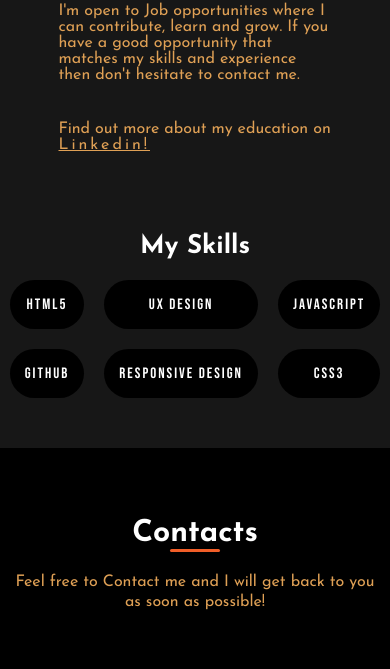
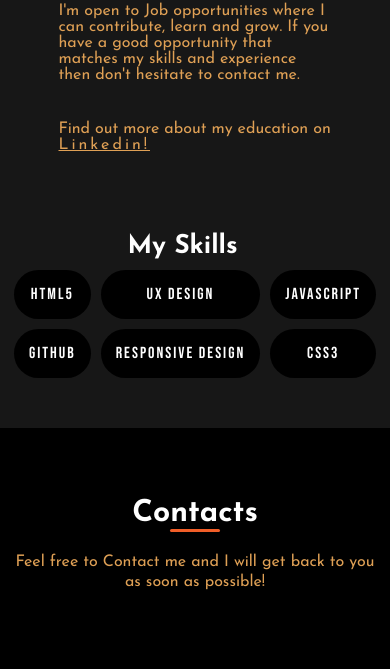
Before and after one commit to Pievosky/Portfolio, a plain HTML site: page index.html in a window 390 px wide. Shown: the part 994-1663 px from the top of the page. Drawn offline with Linux system fonts and the light colour scheme.

Commit message:
Portfolio Update

```diff
--- a/CSS/stylesheet.css
+++ b/CSS/stylesheet.css
@@ -649,6 +649,10 @@ h6{
         font-size: 20px;
     }
 
+    .subtitle_skill-2{
+        margin-right: 25px;
+    }
+
 }
 
 @media (max-width:575px){
@@ -703,10 +707,14 @@ h6{
         font-size: 16px;
     }
 
+    .skill_container{
+        gap: 10px;
+    }
+
     .skill_container div{
         margin-bottom: 50px;
         margin-right: 50%;
-        font-size: 15px;
+        font-size: 16px;
     }
 
     #centered_paragraf{
@@ -730,4 +738,7 @@ h6{
         position: absolute;
     }
 
+    .subtitle_skill-2{
+        margin-right: 25px;
+    }
 }
```
